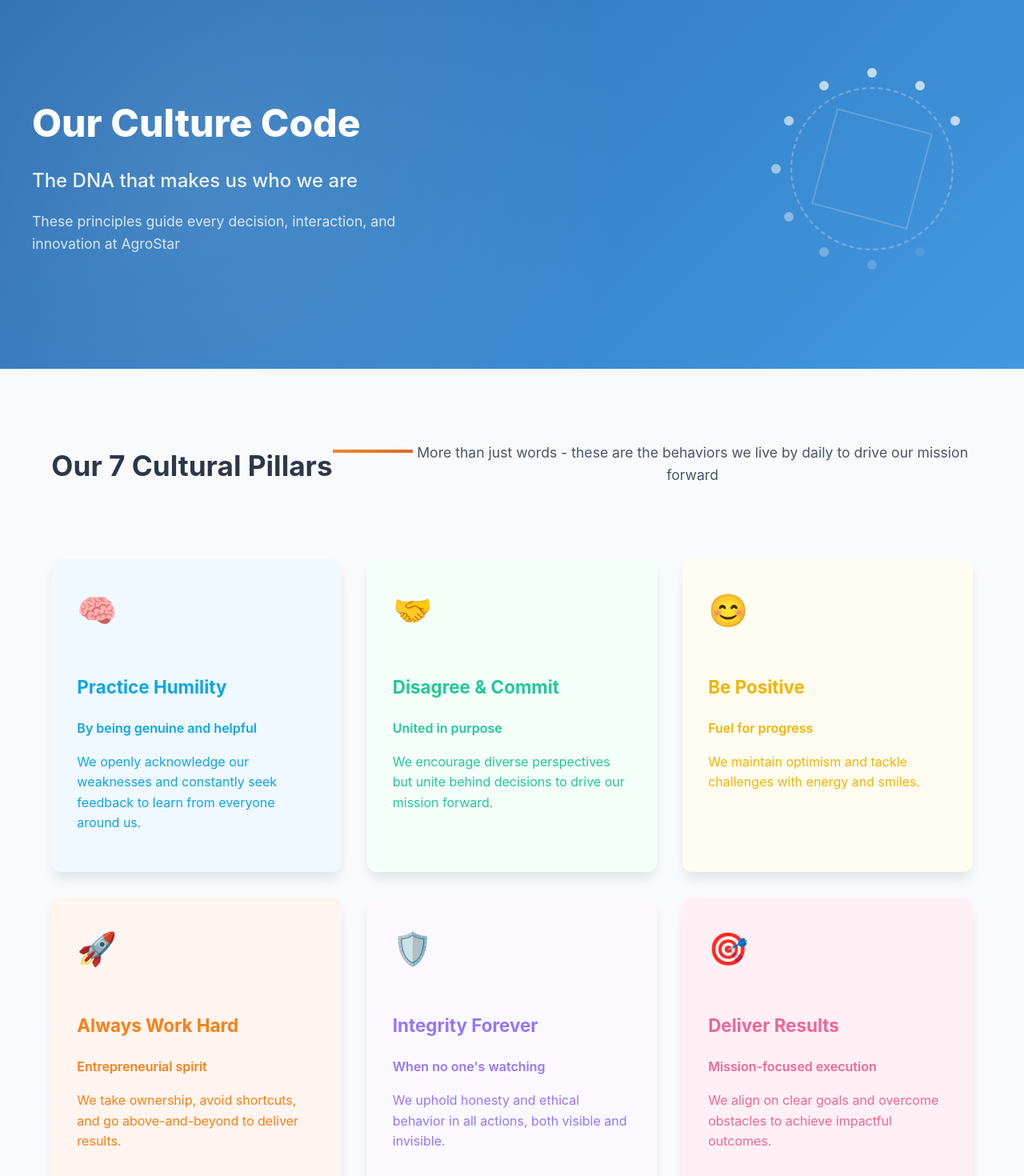
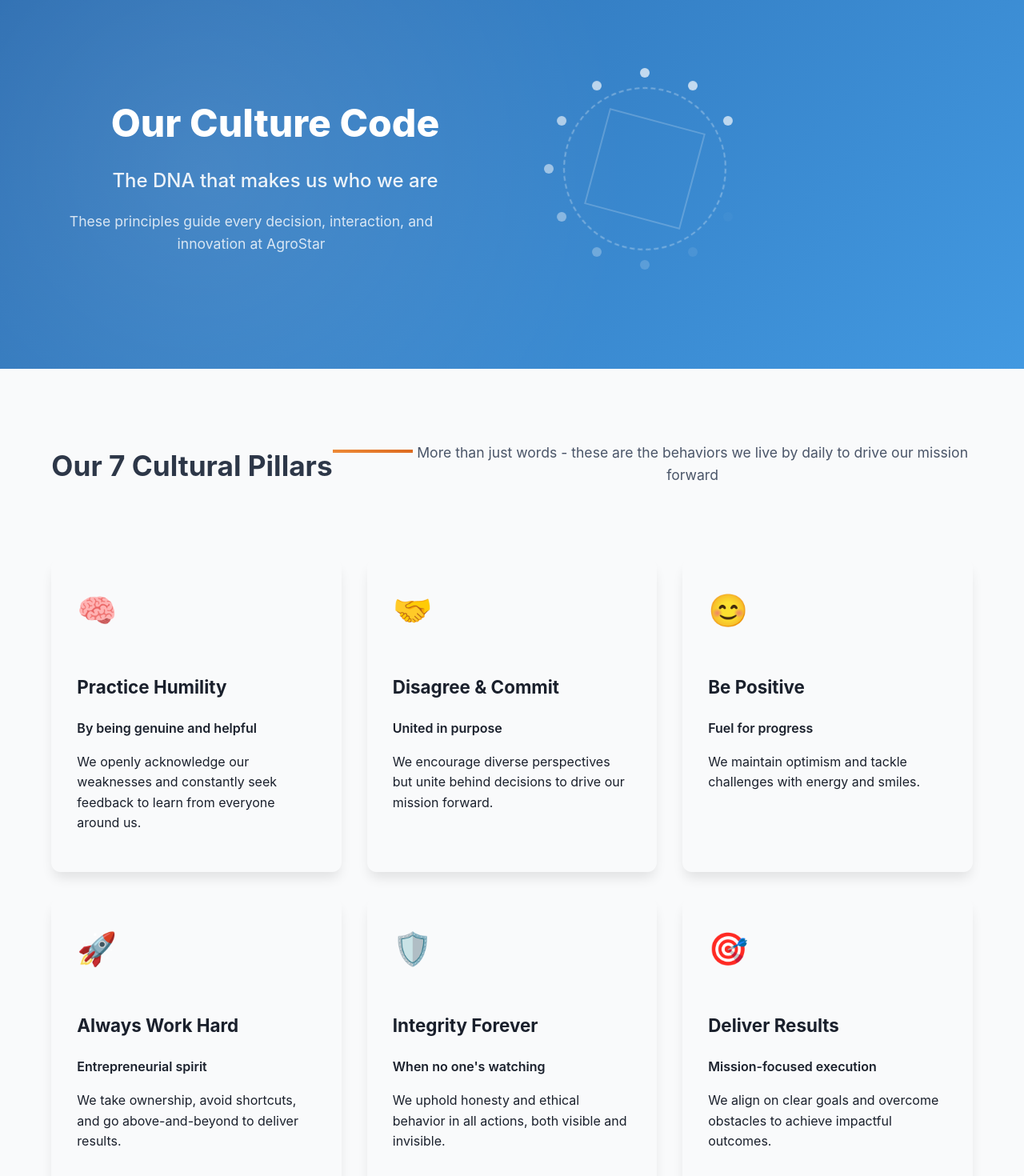
Before and after one commit to Paridhi017-b/AgroFresh, a React (Create React App) app: page /our-culture in a window 1280 px wide. Shown: the part 120-1590 px from the top of the page at 80% size. Built offline with nearby package versions, Linux system fonts and the light colour scheme.

Commit message:
alignment updation

```diff
--- a/src/component/Register/SignUp.js
+++ b/src/component/Register/SignUp.js
@@ -86,8 +86,8 @@
             </div>
 
             <div className="terms">
-    <label>
-        <input type="checkbox" required />
+            <input type="checkbox" id="agree" />
+            <label for="agree">
         <span>I agree to all statements in <a href="#">Terms of service</a></span>
     </label>
 </div>
--- a/src/component/pages/AboutUs/OurCulture.css
+++ b/src/component/pages/AboutUs/OurCulture.css
@@ -1,14 +1,15 @@
-/* Base Styles */
 .culture-page {
   font-family: 'Inter', -apple-system, BlinkMacSystemFont, sans-serif;
   color: #1a202c;
   line-height: 1.6;
   background-color: #f9fafb;
   padding-bottom: 4rem;
+  display: flex;
+  flex-direction: column;
+  min-height: 100vh;
 }
 
-/* Hero Section */
-.culture-hero {
+.culture-page .culture-hero {
   position: relative;
   height: 500px;
   display: flex;
@@ -19,44 +20,50 @@
   padding: 0 2rem;
 }
 
-.hero-overlay {
+.culture-page .hero-overlay {
   position: absolute;
   inset: 0;
   background: radial-gradient(circle at 20% 50%, rgba(255,255,255,0.1) 0%, rgba(255,255,255,0) 50%);
 }
 
-.hero-content {
+.culture-page .hero-content {
+  display: grid;
+  grid-template-columns: 1fr 1fr;
+  align-items: center;
   max-width: 1200px;
   margin: 0 auto;
-  width: 100%;
-  display: flex;
-  justify-content: space-between;
-  align-items: center;
-  position: relative;
-  z-index: 2;
+  padding: 2rem;
+  gap: 2rem;
 }
 
-.hero-text h1 {
+.culture-page .hero-image {
+  justify-self: end;
+  display: flex;
+  justify-content: flex-end;
+  padding-right: 40px;
+}
+
+.culture-page .hero-text h1 {
   font-size: 3rem;
   font-weight: 800;
   margin-bottom: 1rem;
   line-height: 1.2;
 }
 
-.hero-text .lead {
+.culture-page .hero-text .lead {
   font-size: 1.5rem;
   font-weight: 500;
   margin-bottom: 0.5rem;
   opacity: 0.9;
 }
 
-.hero-text .subtext {
+.culture-page .hero-text .subtext {
   font-size: 1.1rem;
   max-width: 500px;
   opacity: 0.8;
 }
 
-.hero-decoration {
+.culture-page .hero-decoration {
   position: relative;
   width: 300px;
   height: 300px;
@@ -64,7 +71,7 @@
   place-items: center;
 }
 
-.deco-circle {
+.culture-page .deco-circle {
   position: absolute;
   width: 200px;
   height: 200px;
@@ -73,7 +80,7 @@
   animation: rotate 20s linear infinite;
 }
 
-.deco-square {
+.culture-page .deco-square {
   position: absolute;
   width: 120px;
   height: 120px;
@@ -81,26 +88,26 @@
   transform: rotate(15deg);
 }
 
-/* Core Values Section */
-.core-values {
+.culture-page .core-values {
+  flex: 1;
   max-width: 1200px;
   margin: 4rem auto;
   padding: 0 2rem;
 }
 
-.section-header {
+.culture-page .section-header {
   text-align: center;
   margin-bottom: 4rem;
 }
 
-.section-header h2 {
+.culture-page .section-header h2 {
   font-size: 2.2rem;
   font-weight: 700;
   color: #2d3748;
   margin-bottom: 1.5rem;
 }
 
-.divider {
+.culture-page .divider {
   width: 100px;
   height: 4px;
   background: linear-gradient(to right, #ed8936, #dd6b20);
@@ -109,28 +116,27 @@
   overflow: hidden;
 }
 
-.divider-inner {
+.culture-page .divider-inner {
   position: absolute;
   inset: 0;
   background: linear-gradient(to right, #4299e1, #3182ce);
   animation: slide 3s ease-in-out infinite alternate;
 }
 
-.section-description {
+.culture-page .section-description {
   max-width: 700px;
   margin: 0 auto;
   font-size: 1.1rem;
   color: #4a5568;
 }
 
-/* Values Grid - Updated for centered last card */
-.values-grid {
+.culture-page .values-grid {
   display: grid;
   grid-template-columns: repeat(auto-fit, minmax(300px, 1fr));
   gap: 2rem;
 }
 
-.value-card {
+.culture-page .value-card {
   position: relative;
   border-radius: 12px;
   overflow: hidden;
@@ -139,27 +145,26 @@
   min-height: 280px;
 }
 
-.value-card:hover {
+.culture-page .value-card:hover {
   transform: translateY(-5px);
   box-shadow: 0 20px 25px -5px rgba(0, 0, 0, 0.1);
 }
 
-/* Centered last card */
-.centered-card {
+.culture-page .centered-card {
   grid-column: 1 / -1;
   justify-self: center;
   width: 100%;
   max-width: 600px;
 }
 
-.card-bg-pattern {
+.culture-page .card-bg-pattern {
   position: absolute;
   inset: 0;
   opacity: 0.1;
   background-size: 40px 40px;
 }
 
-.card-content {
+.culture-page .card-content {
   position: relative;
   z-index: 2;
   padding: 2rem;
@@ -168,54 +173,54 @@
   flex-direction: column;
 }
 
-.card-icon {
+.culture-page .card-icon {
   font-size: 2.5rem;
   margin-bottom: 1.5rem;
 }
 
-.card-text h3 {
+.culture-page .card-text h3 {
   font-size: 1.4rem;
   font-weight: 700;
   margin-bottom: 0.5rem;
 }
 
-.card-text h4 {
+.culture-page .card-text h4 {
   font-size: 1rem;
   font-weight: 600;
   margin-bottom: 1rem;
 }
 
-.card-text p {
+.culture-page .card-text p {
   font-size: 1rem;
   line-height: 1.6;
 }
 
-/* Pattern Variants */
-.pattern-dots {
+/* Background pattern classes */
+.culture-page .pattern-dots {
   background-image: radial-gradient(currentColor 2px, transparent 2px);
   background-size: 20px 20px;
 }
 
-.pattern-grid {
+.culture-page .pattern-grid {
   background-image:
     linear-gradient(currentColor 1px, transparent 1px),
     linear-gradient(90deg, currentColor 1px, transparent 1px);
   background-size: 20px 20px;
 }
 
-.pattern-waves {
+.culture-page .pattern-waves {
   background-image: radial-gradient(circle at 10% 20%, currentColor 0%, transparent 20%);
   background-size: 30px 30px;
 }
 
-.pattern-diamonds {
+.culture-page .pattern-diamonds {
   background-image:
     linear-gradient(45deg, currentColor 25%, transparent 25%, transparent 75%, currentColor 75%),
     linear-gradient(-45deg, currentColor 25%, transparent 25%, transparent 75%, currentColor 75%);
   background-size: 20px 20px;
 }
 
-.pattern-cross {
+.culture-page .pattern-cross {
   background-image:
     linear-gradient(currentColor 1px, transparent 1px),
     linear-gradient(90deg, currentColor 1px, transparent 1px);
@@ -223,40 +228,13 @@
 }
 
 /* Color Variants */
-.sky-card {
-  background-color: #f0f9ff;
-  color: #0ea5e9;
-}
-
-.mint-card {
-  background-color: #f5fffa;
-  color: #20c997;
-}
-
-.butter-card {
-  background-color: #fffdf2;
-  color: #f5b301;
-}
-
-.peach-card {
-  background-color: #fff5f0;
-  color: #fd7e14;
-}
-
-.lavender-card {
-  background-color: #fbf9ff;
-  color: #9775fa;
-}
-
-.blush-card {
-  background-color: #fff0f6;
-  color: #f06595;
-}
-
-.ice-card {
-  background-color: #f0fcff;
-  color: #22b8cf;
-}
+.culture-page .sky-card { background-color: #f0f9ff; color: #0ea5e9; }
+.culture-page .mint-card { background-color: #f5fffa; color: #20c997; }
+.culture-page .butter-card { background-color: #fffdf2; color: #f5b301; }
+.culture-page .peach-card { background-color: #fff5f0; color: #fd7e14; }
+.culture-page .lavender-card { background-color: #fbf9ff; color: #9775fa; }
+.culture-page .blush-card { background-color: #fff0f6; color: #f06595; }
+.culture-page .ice-card { background-color: #f0fcff; color: #22b8cf; }
 
 /* Animations */
 @keyframes rotate {
@@ -275,13 +253,13 @@
   100% { opacity: 0; }
 }
 
-/* Decorative dots */
-.deco-dots {
+/* Decorative Dots */
+.culture-page .deco-dots {
   position: absolute;
   inset: 0;
 }
 
-.deco-dot {
+.culture-page .deco-dot {
   position: absolute;
   width: 12px;
   height: 12px;
@@ -292,68 +270,59 @@
   animation: pulse 2s ease-in-out infinite;
   opacity: 0;
 }
-/* Add this to ensure proper spacing */
-.culture-page {
-  display: flex;
-  flex-direction: column;
-  min-height: 100vh;
-}
 
-.core-values {
-  flex: 1;
-}
-/* Responsive Adjustments */
+/* Responsive */
 @media (max-width: 768px) {
-  .culture-hero {
+  .culture-page .culture-hero {
     height: auto;
     padding: 4rem 1.5rem;
   }
 
-  .hero-content {
+  .culture-page .hero-content {
     flex-direction: column;
     text-align: center;
   }
 
-  .hero-text {
+  .culture-page .hero-text {
     margin-bottom: 3rem;
   }
 
-  .hero-text h1 {
+  .culture-page .hero-text h1 {
     font-size: 2.2rem;
   }
 
-  .hero-text .lead {
+  .culture-page .hero-text .lead {
     font-size: 1.3rem;
   }
 
-  .section-header h2 {
+  .culture-page .section-header h2 {
     font-size: 1.8rem;
   }
 
-  .hero-decoration {
+  .culture-page .hero-decoration {
     margin: 0 auto;
   }
 
-  .centered-card {
+  .culture-page .centered-card {
     max-width: 100%;
   }
 }
 
 @media (max-width: 480px) {
-  .values-grid {
+  .culture-page .values-grid {
     grid-template-columns: 1fr;
   }
 
-  .hero-text h1 {
+  .culture-page .hero-text h1 {
     font-size: 2rem;
   }
 
-  .hero-decoration {
+  .culture-page .hero-decoration {
     width: 200px;
     height: 200px;
   }
 
-  .deco-circle {
+  .culture-page .deco-circle {
     width: 150px;
     height: 150px;
   }
--- a/src/component/pages/AboutUs/OurCulture.js
+++ b/src/component/pages/AboutUs/OurCulture.js
@@ -9,57 +9,55 @@
     subtitle: "By being genuine and helpful",
     description: "We openly acknowledge our weaknesses and constantly seek feedback to learn from everyone around us.",
     icon: "🧠",
-    color: "sky-card",
+    color: "culture-sky-card",
   },
   {
     title: "Disagree & Commit",
     subtitle: "United in purpose",
     description: "We encourage diverse perspectives but unite behind decisions to drive our mission forward.",
     icon: "🤝",
-    color: "mint-card",
+    color: "culture-mint-card",
   },
   {
     title: "Be Positive",
     subtitle: "Fuel for progress",
     description: "We maintain optimism and tackle challenges with energy and smiles.",
     icon: "😊",
-    color: "butter-card",
+    color: "culture-butter-card",
   },
   {
     title: "Always Work Hard",
     subtitle: "Entrepreneurial spirit",
     description: "We take ownership, avoid shortcuts, and go above-and-beyond to deliver results.",
     icon: "🚀",
-    color: "peach-card",
+    color: "culture-peach-card",
   },
   {
     title: "Integrity Forever",
     subtitle: "When no one's watching",
     description: "We uphold honesty and ethical behavior in all actions, both visible and invisible.",
     icon: "🛡️",
-    color: "lavender-card",
+    color: "culture-lavender-card",
   },
   {
     title: "Deliver Results",
     subtitle: "Mission-focused execution",
     description: "We align on clear goals and overcome obstacles to achieve impactful outcomes.",
     icon: "🎯",
-    color: "blush-card",
+    color: "culture-blush-card",
   },
   {
     title: "Do More With Less",
     subtitle: "Resourceful by design",
     description: "We maximize every asset and optimize costs without compromising quality.",
     icon: "💎",
-    color: "ice-card",
+    color: "culture-ice-card",
   }
 ];
 
 export default function OurCulture() {
   return (
     <div className="culture-page">
-
-
       <section className="culture-hero">
         <div className="hero-overlay"></div>
         <div className="hero-content">
@@ -73,10 +71,14 @@
             <div className="deco-square"></div>
             <div className="deco-dots">
               {[...Array(12)].map((_, i) => (
-                <div key={i} className="deco-dot" style={{
-                  transform: `rotate(${i * 30}deg) translate(120px) rotate(-${i * 30}deg)`,
-                  animationDelay: `${i * 0.1}s`
-                }}></div>
+                <div
+                  key={i}
+                  className="deco-dot"
+                  style={{
+                    transform: `rotate(${i * 30}deg) translate(120px) rotate(-${i * 30}deg)`,
+                    animationDelay: `${i * 0.1}s`,
+                  }}
+                ></div>
               ))}
             </div>
           </div>
@@ -98,9 +100,7 @@
           {cultureValues.map((value, index) => (
             <div
               key={index}
-              className={`value-card ${value.color} ${value.pattern} ${
-                index === 6 ? 'centered-card' : ''
-              }`}
+              className={`value-card ${value.color} ${index === 6 ? 'centered-card' : ''}`}
             >
               <div className="card-bg-pattern"></div>
               <div className="card-content">
@@ -113,9 +113,9 @@
               </div>
             </div>
           ))}
-
         </div>
       </section>
+
     </div>
   );
 }
--- a/src/component/pages/home.css
+++ b/src/component/pages/home.css
@@ -201,3 +201,13 @@
   color: #555;
   font-size: 1em;
 }
+.hero-content {
+  max-width: 700px;
+  width: 100%;
+  text-align: center;
+  margin: 0 auto;
+  display: flex;
+  flex-direction: column;
+  align-items: center;
+  justify-content: center;
+}
```
Also changed, not shown: src/component/Register/SignUp.css (+10 -1 lines).
